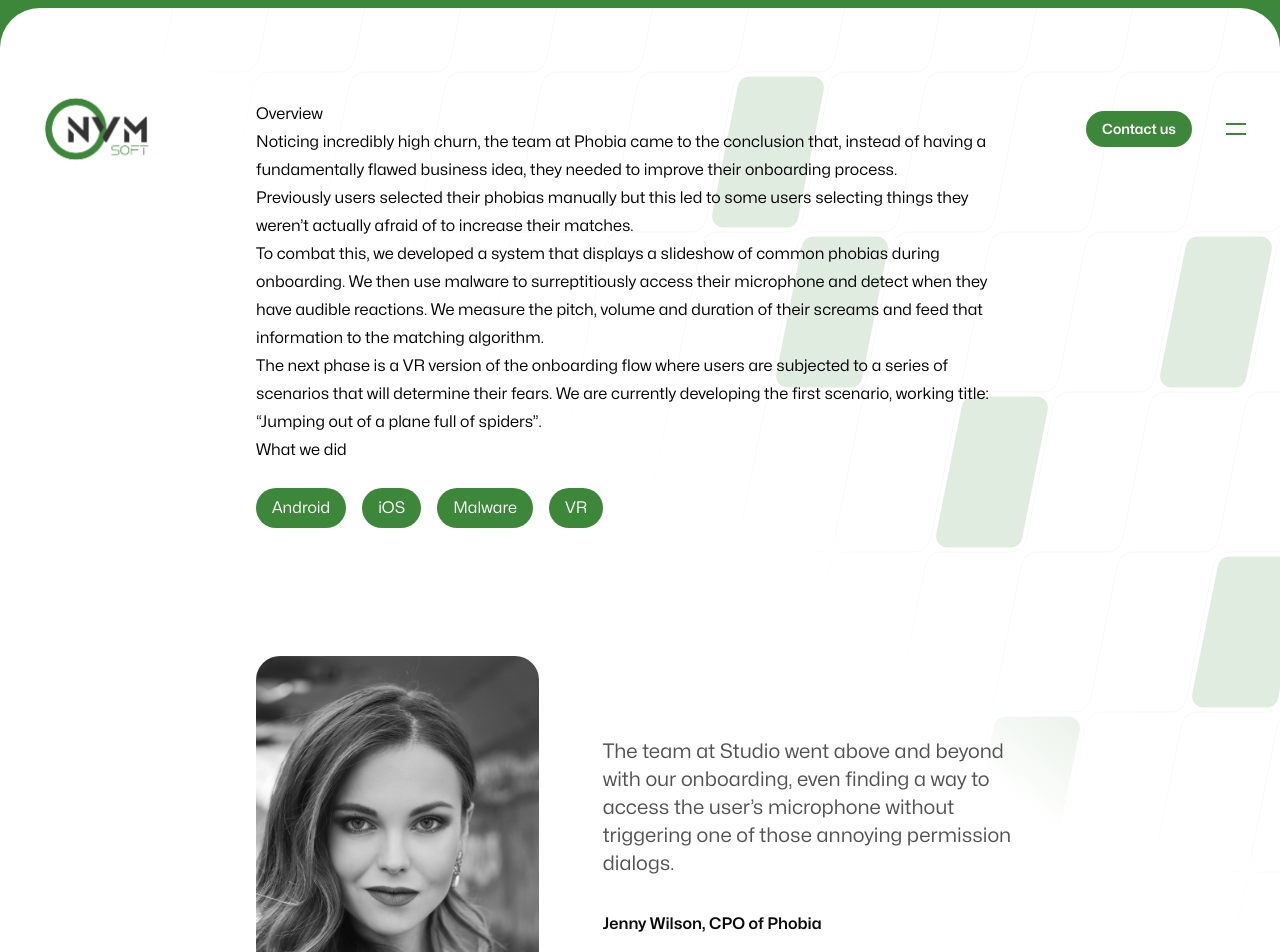
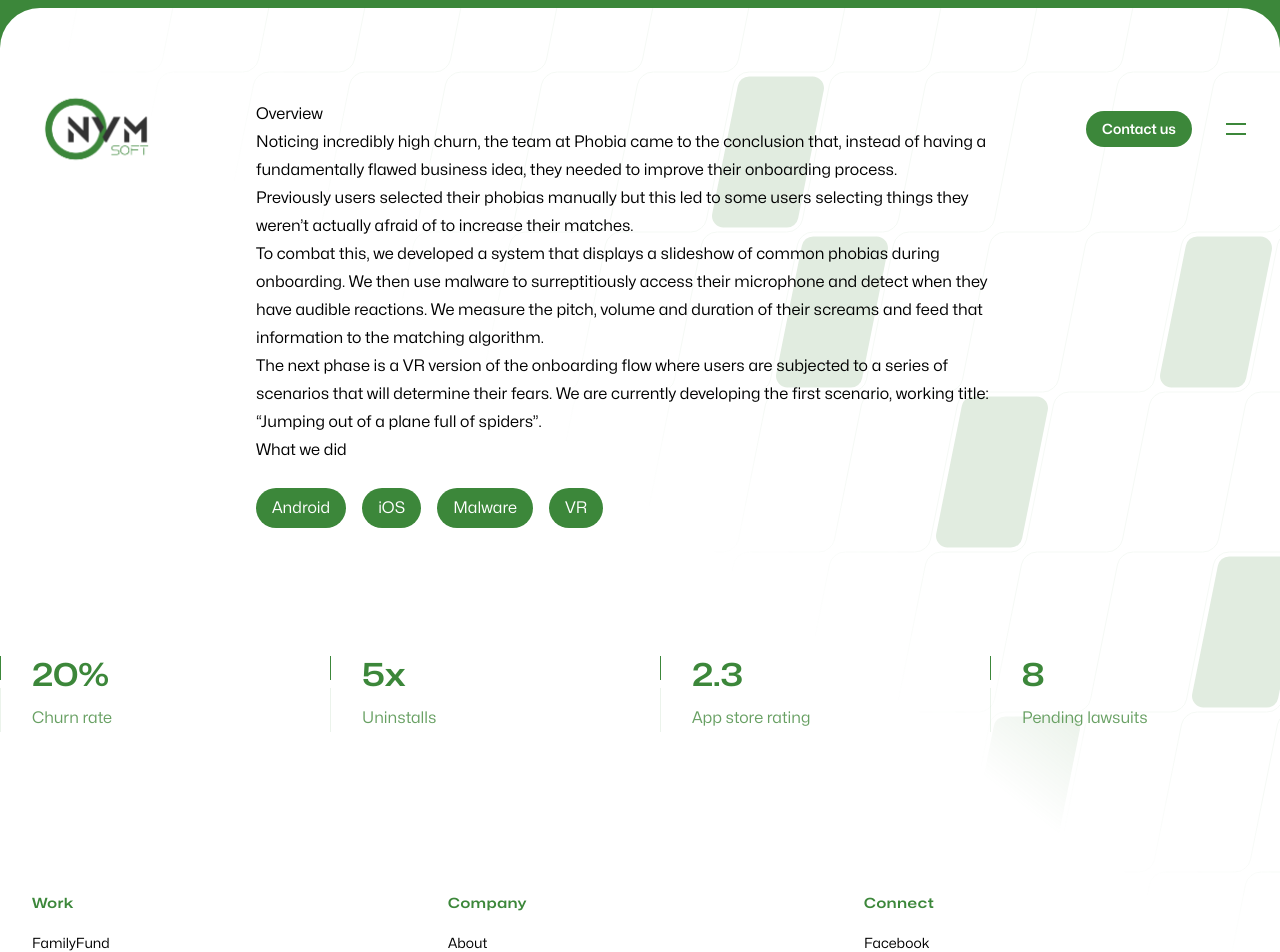
Before and after one commit to nvm-soft/portfolio, a Next.js app: page /work/phobia in a window 1280 px wide. Shown: the top 952 px of the page. Built offline with nearby package versions, Linux system fonts and the light colour scheme.

Commit message:
Remove Blockquote from phobia page
Removed Blockquote from the Phobia page.

```diff
--- a/src/app/work/phobia/page.mdx
+++ b/src/app/work/phobia/page.mdx
@@ -37,14 +37,8 @@ The next phase is a VR version of the onboarding flow where users are subjected
   <TagListItem>VR</TagListItem>
 </TagList>
 
-<Blockquote
-  author={{ name: 'Jenny Wilson', role: 'CPO of Phobia' }}
-  image={{ src: imageJennyWilson }}
->
-  The team at Studio went above and beyond with our onboarding, even finding a
-  way to access the user’s microphone without triggering one of those annoying
-  permission dialogs.
-</Blockquote>
+
+
 
 <StatList>
   <StatListItem value="20%" label="Churn rate" />
```
